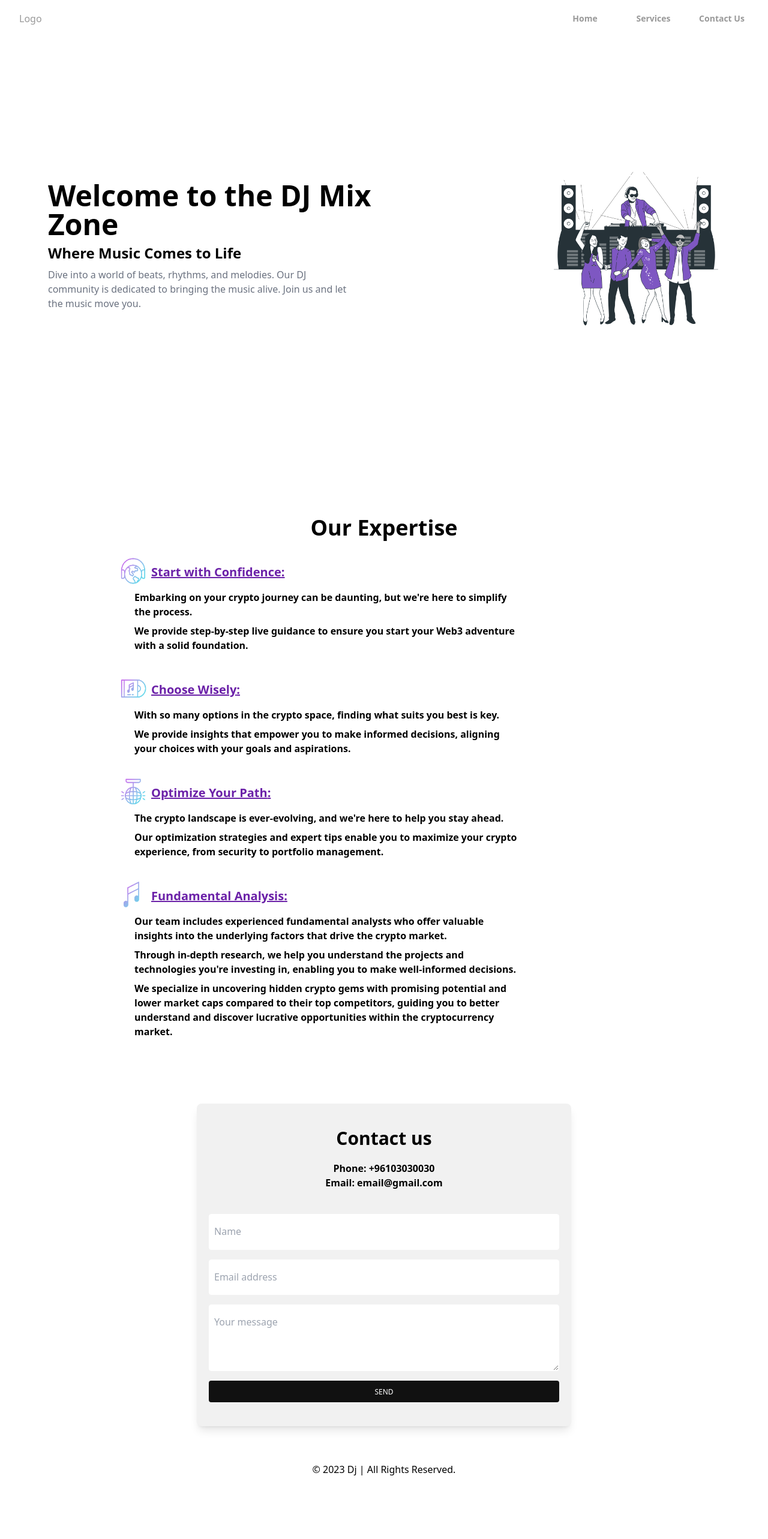
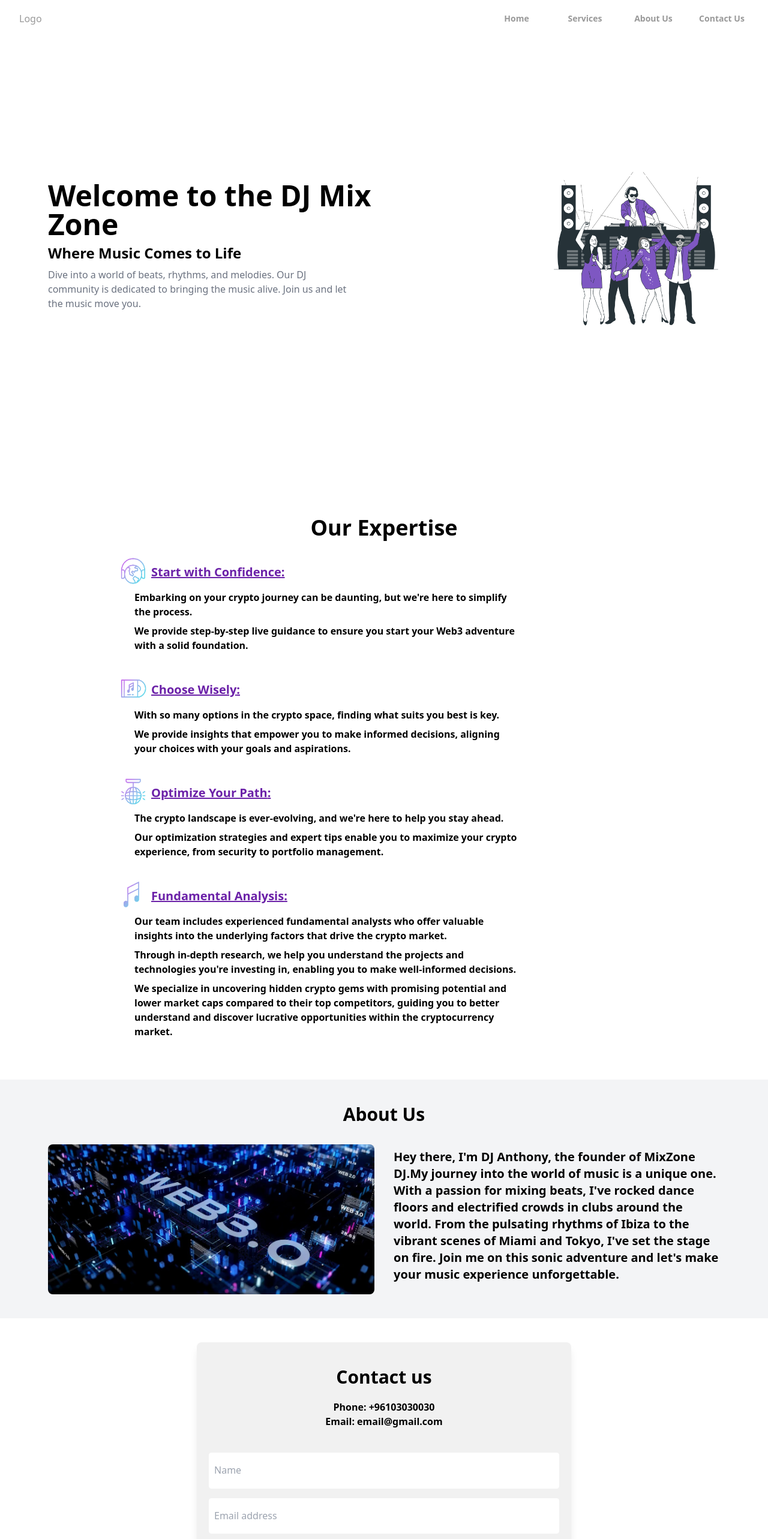
Before and after one commit to HazimeHsen/dj2, a Next.js app: page / in a window 1280 px wide. Shown: the top 2566 px of the page at 60% size. Before the commit the page ends 2482 px from the top, so only its background shows below. Built offline with nearby package versions, Linux system fonts and the light colour scheme; no server answers.

Commit message:
add about section

```diff
--- a/app/components/about/About.tsx
+++ b/app/components/about/About.tsx
@@ -1,7 +1,6 @@
 import React from "react";
 import Container from "../Container";
 import Image from "next/image";
-import ReadMoreModale from "../readMoreModal/ReadMoreModal";
 const About = () => {
   return (
     <div id="about" className="bg-gray-100 py-10">
@@ -20,16 +19,15 @@ const About = () => {
           <div>
             <p className="md:text-xl font-semibold text-sm leading-relaxed mb-3">
               <span className="font-bold">
-                Greetings, I'm Anthony Antoun, the founder of A² Crypto
+                Hey there, I'm DJ Anthony, the founder of MixZone DJ.
               </span>
-              . My journey into the crypto world is not your typical one. With a
-              background in civil engineering, I achieved top honors during my
-              university years and embarked on an immensely successful career
-              spanning various countries and prestigious companies, including
-              France, Canada, Dubai, and Lebanon. Establishing my own thriving
-              civil engineering office in Lebanon was a pinnacle achievement.
+              My journey into the world of music is a unique one. With a passion
+              for mixing beats, I've rocked dance floors and electrified crowds
+              in clubs around the world. From the pulsating rhythms of Ibiza to
+              the vibrant scenes of Miami and Tokyo, I've set the stage on fire.
+              Join me on this sonic adventure and let's make your music
+              experience unforgettable.
             </p>
-            <ReadMoreModale />
           </div>
         </div>
       </Container>
--- a/app/components/navbar/Navbar.tsx
+++ b/app/components/navbar/Navbar.tsx
@@ -35,6 +35,17 @@ export default function NavbarDefault() {
           href="/#ourwork"
           className="flex items-center w-full text-center justify-center">
           Services
+        </a>
+      </Typography>
+      <Typography
+        as="li"
+        variant="small"
+        color="blue-gray"
+        className="p-1 transition-all duration-300 hover:text-purple-800 font-bold text md:border-b-0 border-b w-full text-center md:w-[90px] ">
+        <a
+          href="/#about"
+          className="flex items-center w-full text-center justify-center">
+          About Us
         </a>
       </Typography>
       <Typography
--- a/app/page.tsx
+++ b/app/page.tsx
@@ -2,12 +2,14 @@ import Hero from "./components/Hero/Hero";
 import WhatWeDo from "./components/WhatWeDo/WhatWeDo";
 import Solution from "./components/solution/Solution";
 import ContactUs from "./components/contactus/ContactUs";
+import About from "./components/about/About";
 
 export default function Home() {
   return (
     <div className="flex-grow">
       <Hero />
       <WhatWeDo />
+      <About />
       <ContactUs />
     </div>
   );
```
